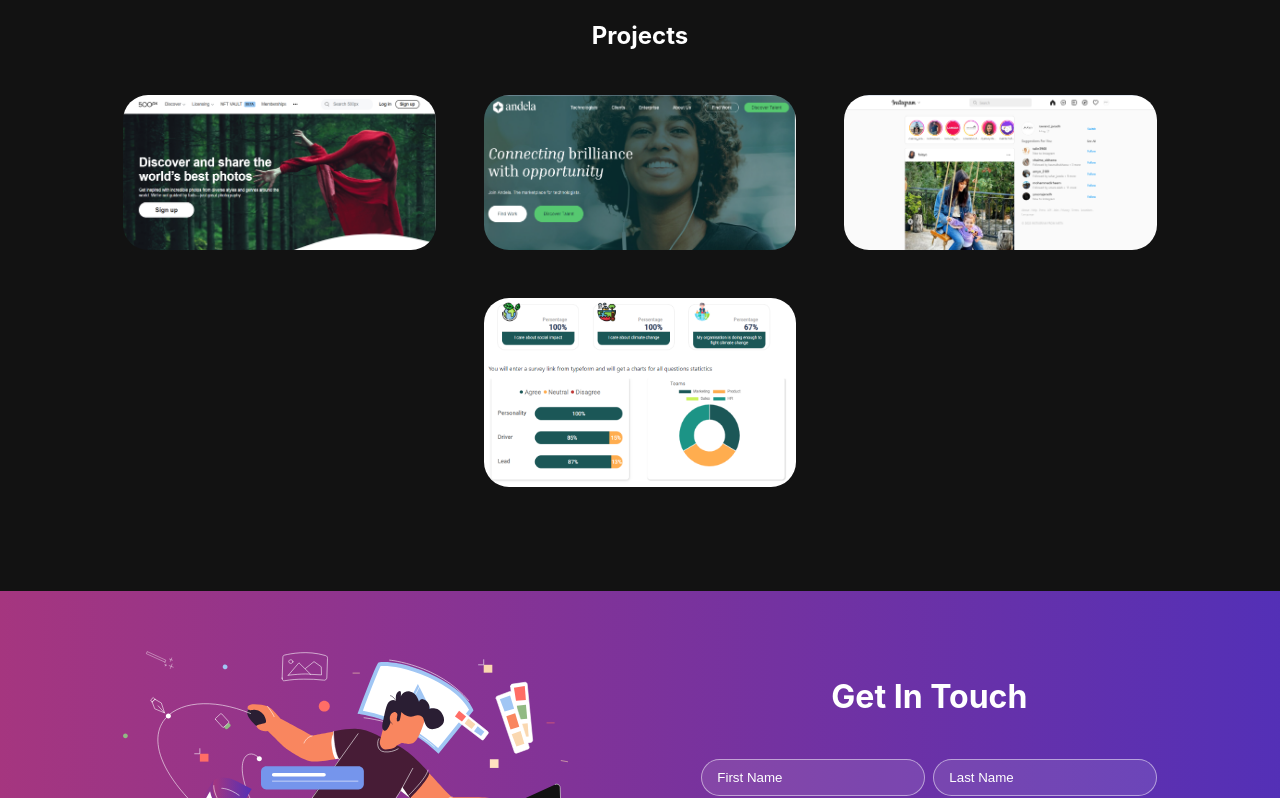
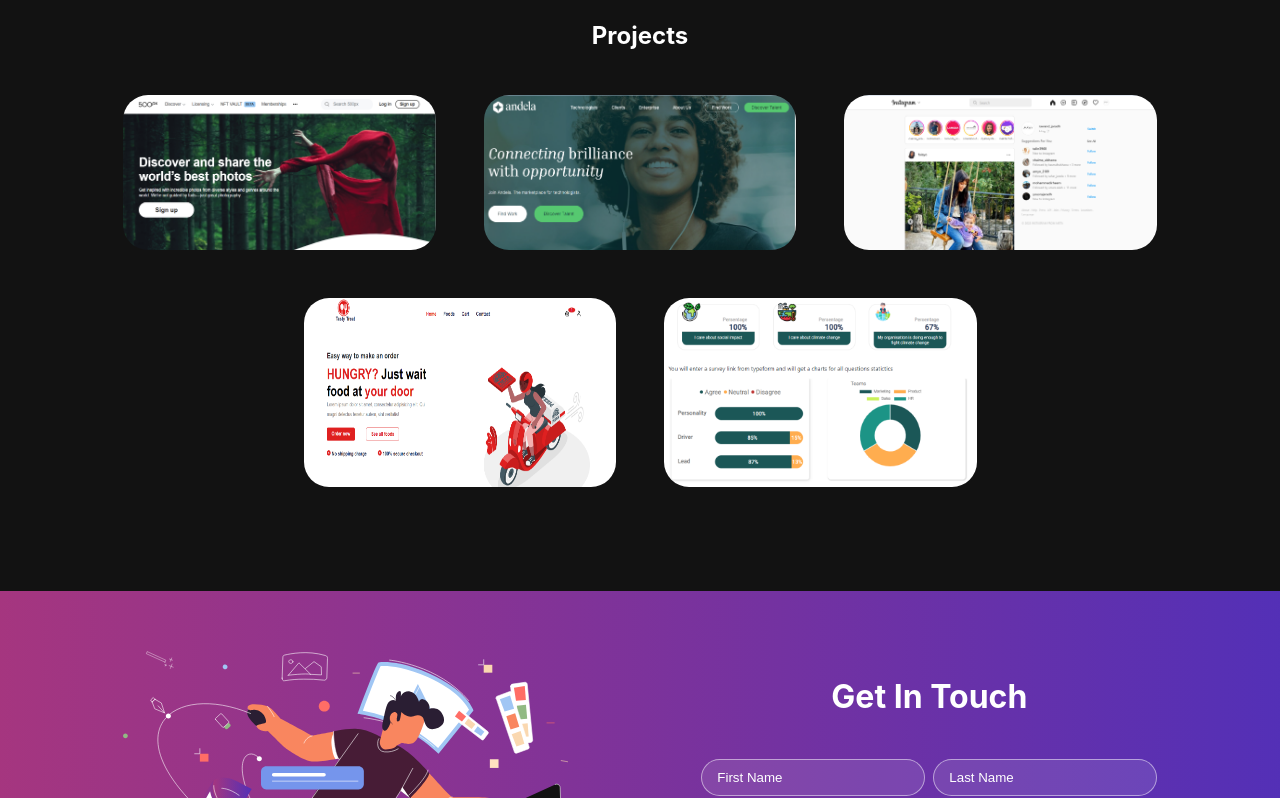
Before and after one commit to rawand1998/portofilio, a React (Create React App) app: page / in a window 1280 px wide. Shown: the part 1277-2075 px from the top of the page. Built offline with nearby package versions, Linux system fonts and the light colour scheme.

Commit message:
add links to projects

```diff
--- a/src/components/Projects.jsx
+++ b/src/components/Projects.jsx
@@ -3,25 +3,33 @@ import andela from "../img/andela.PNG";
 import pixle from "../img/500px.PNG";
 import insta from "../img/insta.PNG";
 import nulla from "../img/nula.PNG";
+import food from "../img/food.PNG";
 function Projects() {
   let imgages = [
-    { img: pixle },
-    { img: andela },
-    { img: insta },
-    { img: nulla },
+    { img: pixle, link: "https://500px-site-rawand1998.vercel.app/" },
+    {
+      img: andela,
+      link: "https://andela-site-react-quwyjly36-rawand1998.vercel.app/",
+    },
+    { img: insta, link: "https://port-site-six.vercel.app/" },
+    {
+      img: food,
+      link: "https://food-delivery-app-ecommerce-website-rawand1998.vercel.app/",
+    },
+    { img: nulla, link: "https://github.com/rawand1998/nulla_dashboard" },
   ];
   return (
     <div className="project_container">
       <h2>Projects</h2>
       <div className="project_card">
-      {imgages.map((img) => (
-       <div className="product">
-          <a href="">
-            <img src={img.img} alt="" />
-          </a>
+        {imgages.map(({ img, link }) => (
+          <div className="product">
+            <a href={link}>
+              <img src={img} alt="" />
+            </a>
+          </div>
+        ))}
       </div>
-      ))}
-        </div>
     </div>
   );
 }
```
Also changed, not shown: src/img/food.PNG (added).
